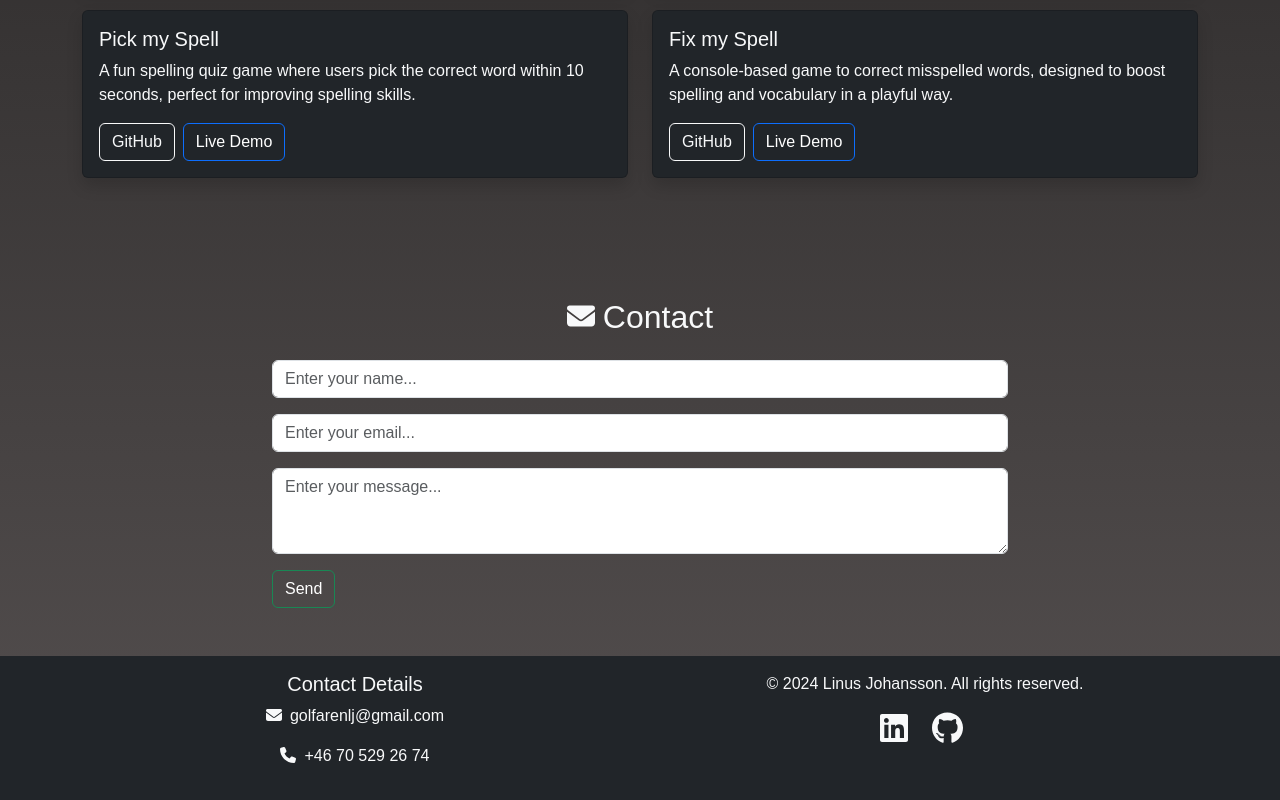
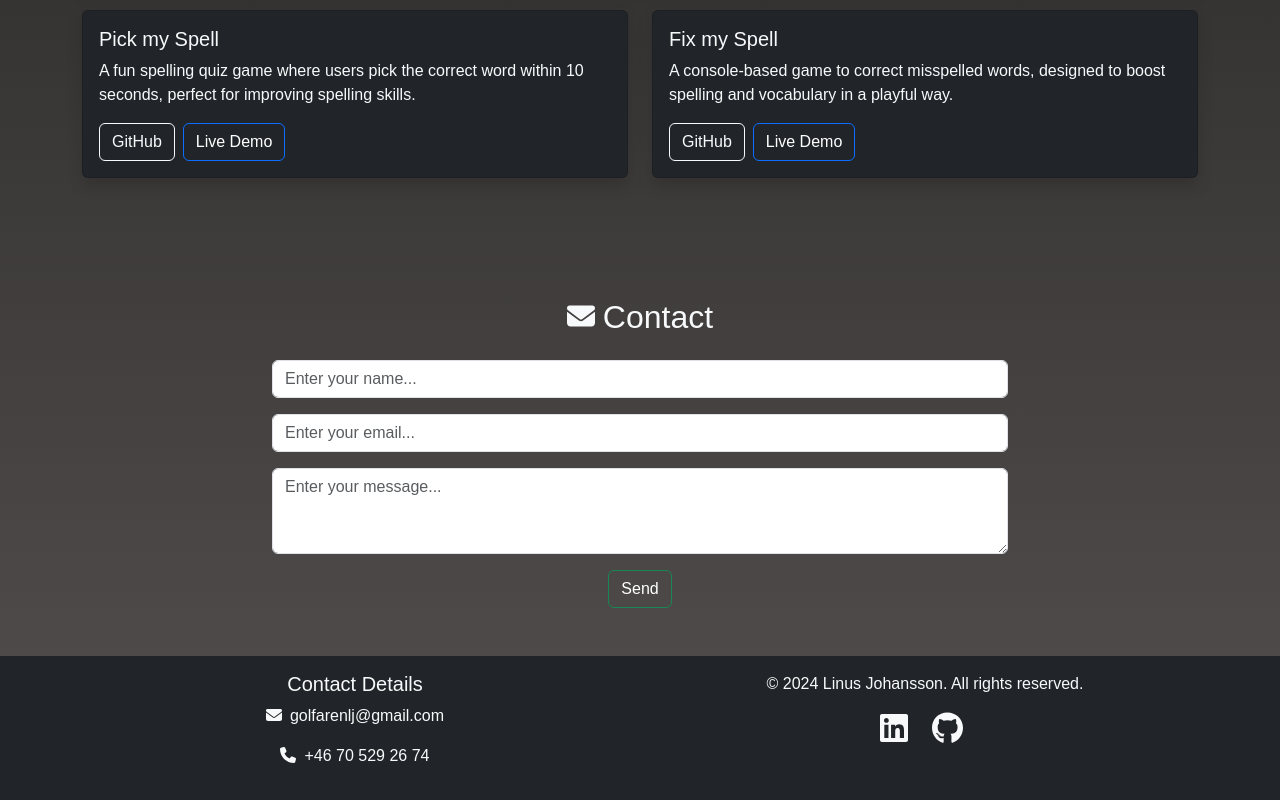
Before and after one commit to j0hanz/j0hanz-portfolio, a React (Create React App) app: page / in a window 1280 px wide. Shown: the part 2942-3742 px from the top of the page. Built offline with nearby package versions, Linux system fonts and the light colour scheme.

Commit message:
Update ContactForm submit button styling for better alignment

```diff
--- a/src/components/ContactForm.js
+++ b/src/components/ContactForm.js
@@ -52,9 +52,11 @@ const ContactForm = React.memo(() => (
               />
             </Form.Group>
             {/* Submit button with outline-success variant and white text */}
-            <Button variant="outline-success text-white" type="submit">
-              Send
-            </Button>
+            <div className="d-flex justify-content-center">
+              <Button variant="outline-success text-white d-flex" type="submit">
+                Send
+              </Button>
+            </div>
           </Form>
         </Col>
       </Row>
```
